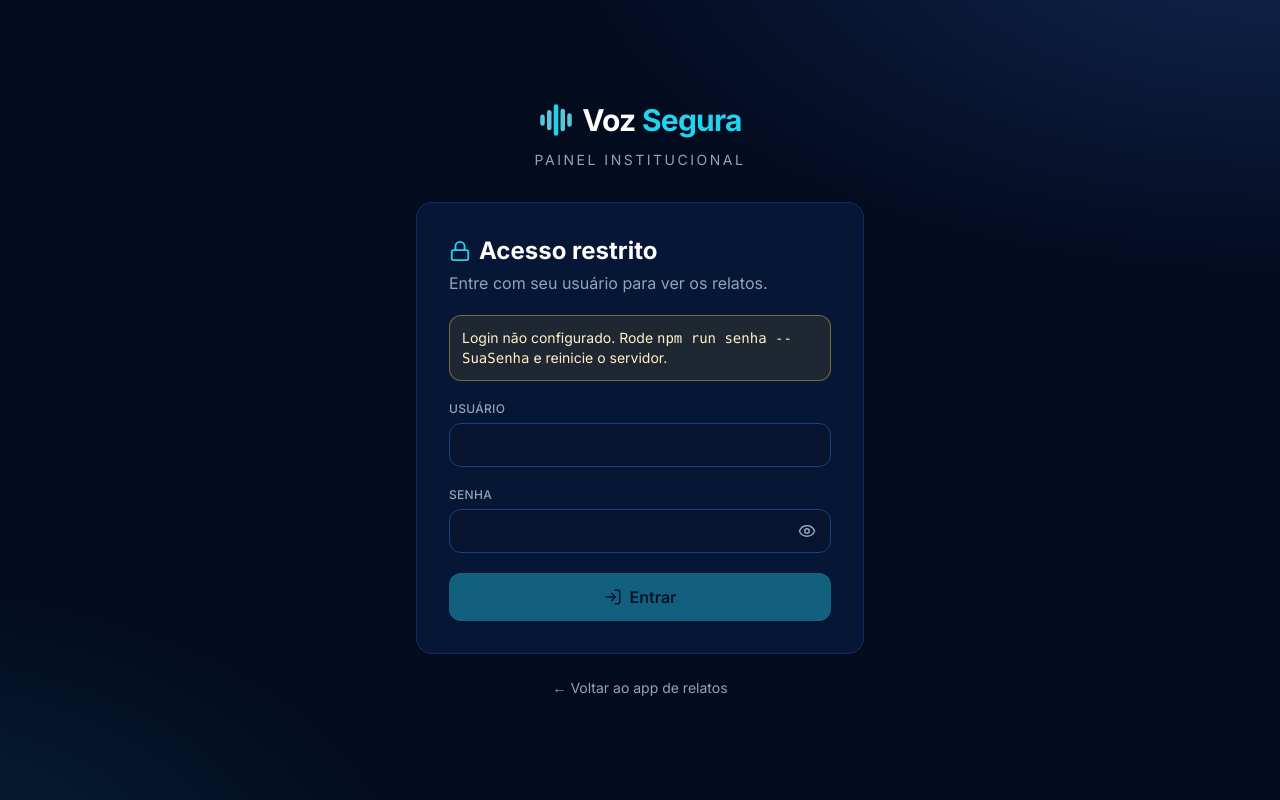
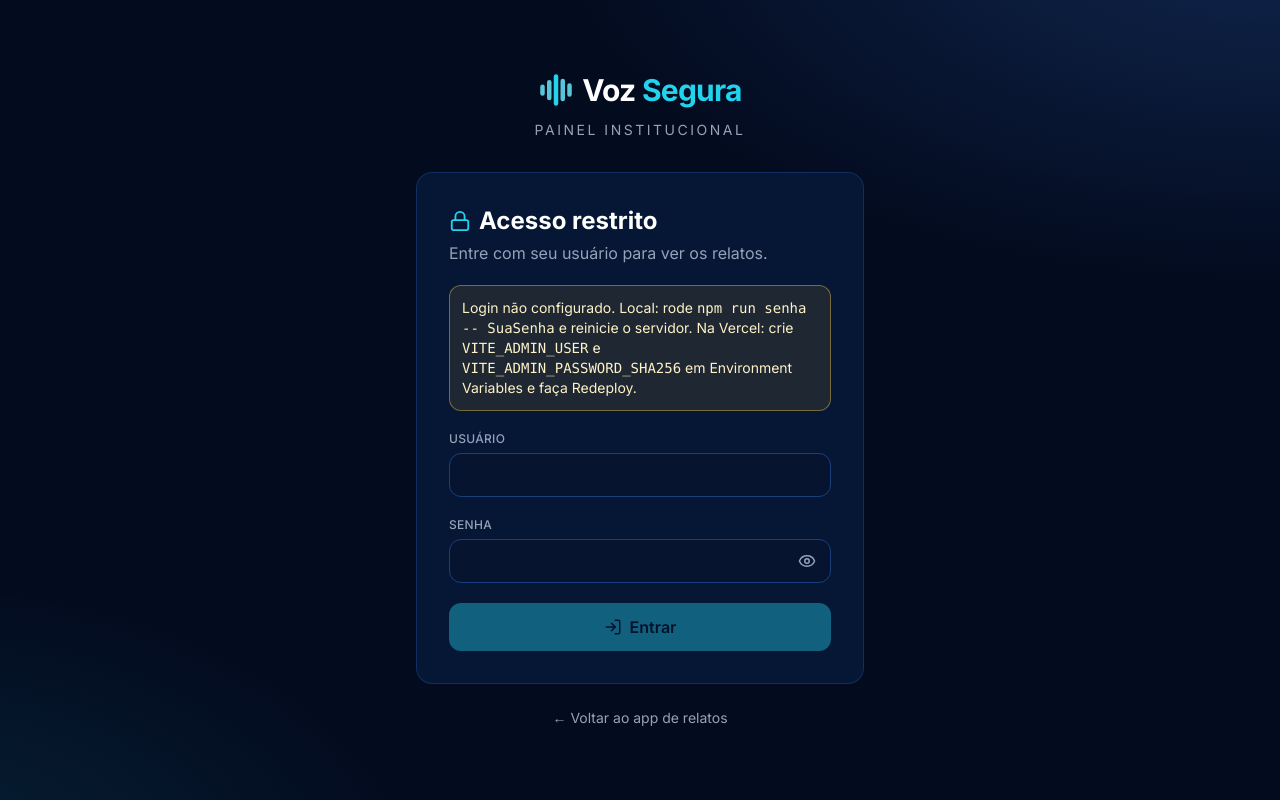
Before and after one commit to mario081/Hackthon, a React (Vite) app: page /painel/login in a window 1280 px wide. Built offline with nearby package versions, Linux system fonts and the light colour scheme.

Commit message:
fix: configura login do painel no build de produção

```diff
--- a/src/pages/panel/Login.jsx
+++ b/src/pages/panel/Login.jsx
@@ -55,7 +55,9 @@ export default function Login() {
 
           {!configured && (
             <p role="alert" className="rounded-xl border border-amber-300/40 bg-amber-400/10 p-3 text-sm text-amber-100">
-              Login não configurado. Rode <code className="font-mono">npm run senha -- SuaSenha</code> e reinicie o servidor.
+              Login não configurado. Local: rode <code className="font-mono">npm run senha -- SuaSenha</code> e reinicie o servidor.
+              Na Vercel: crie <code className="font-mono">VITE_ADMIN_USER</code> e <code className="font-mono">VITE_ADMIN_PASSWORD_SHA256</code> em
+              Environment Variables e faça Redeploy.
             </p>
           )}
 
```
Also changed, not shown: 1 other file (tests, documents, lock files or other folders).
